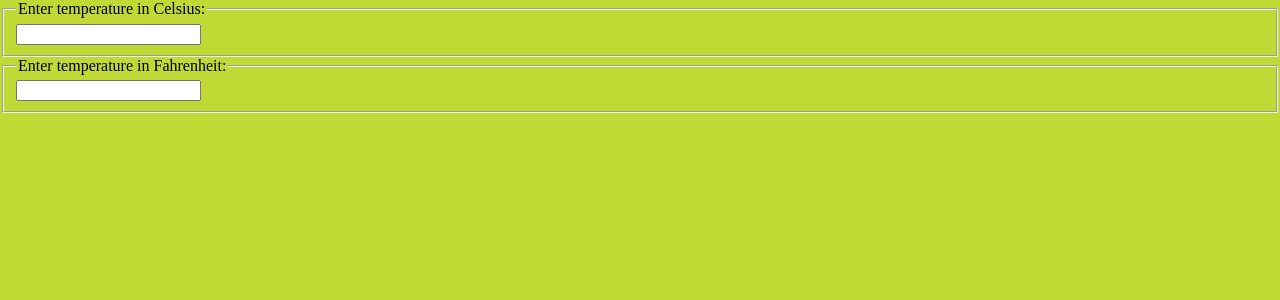
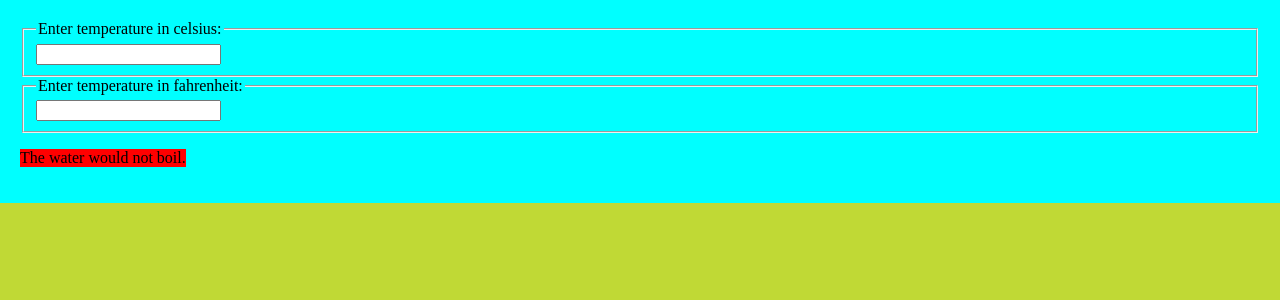
Before and after one commit to SinhaVinit/Main-Concept-React, a React (Create React App) app: page / in a window 1280 px wide. Shown: the top 300 px of the page. Built offline with nearby package versions, Linux system fonts and the light colour scheme.

Commit message:
Lifting State Up 3 (Temperature Calculator)

```diff
--- a/src/components/App.css
+++ /dev/null
@@ -1,4 +0,0 @@
-.App {
-    padding: 10px;
-    background-color: aqua;
-}
--- a/src/components/App.jsx
+++ /dev/null
@@ -1,42 +0,0 @@
-import "./App.css";
-import React from "react";
-
-const scaleNames = {
-  c: "Celsius",
-  f: "Fahrenheit",
-};
-
-class TemperatureInput extends React.Component {
-  constructor(props) {
-    super(props);
-    this.state = { temperature: "" };
-
-    this.handleChange = this.handleChange.bind(this);
-  }
-
-  handleChange(e) {
-    this.setState({ temperature: e.target.value });
-  }
-
-  render() {
-    return (
-      <fieldset>
-        <legend>Enter temperature in {scaleNames[this.props.scale]}:</legend>
-        <input value={this.state.temperature} onChange={this.handleChange} />
-      </fieldset>
-    );
-  }
-}
-
-class Calculator extends React.Component {
-  render() {
-    return (
-      <div>
-        <TemperatureInput scale="c" />
-        <TemperatureInput scale="f" />
-      </div>
-    );
-  }
-}
-
-export default Calculator;
--- /dev/null
+++ b/src/components/BoilingVerdict.jsx
@@ -0,0 +1,8 @@
+function BoilingVerdict(props) {
+  if (props.celsius >= 100) {
+    return <p className="boiling">The water would boil.</p>;
+  }
+  return <p className="notBoiling">The water would not boil.</p>;
+}
+
+export default BoilingVerdict;
--- /dev/null
+++ b/src/components/Calculator.jsx
@@ -0,0 +1,48 @@
+import React from "react";
+import TemperatureInput from "./TemperatureInput";
+import { toCelsius, toFahrenheit, toConvert } from "./convertors";
+import BoilingVerdict from "./BoilingVerdict";
+
+class Calculator extends React.Component {
+  constructor(props) {
+    super(props);
+    this.state = { scale: "c", temperature: "" };
+
+    this.handleCelsiusChange = this.handleCelsiusChange.bind(this);
+    this.handleFahrenheitChange = this.handleFahrenheitChange.bind(this);
+  }
+
+  handleCelsiusChange(temperature) {
+    this.setState({ scale: "c", temperature });
+  }
+
+  handleFahrenheitChange(temperature) {
+    this.setState({ scale: "f", temperature });
+  }
+
+  render() {
+    const scale = this.state.scale;
+    const temperature = this.state.temperature;
+    const celsius =
+      scale === "f" ? toConvert(temperature, toCelsius) : temperature;
+    const fahrenheit =
+      scale === "c" ? toConvert(temperature, toFahrenheit) : temperature;
+    return (
+      <div className="colour">
+        <TemperatureInput
+          scale="c"
+          temperature={celsius}
+          onTemperatureChange={this.handleCelsiusChange}
+        />
+        <TemperatureInput
+          scale="f"
+          temperature={fahrenheit}
+          onTemperatureChange={this.handleFahrenheitChange}
+        />
+        <BoilingVerdict celsius={celsius} />
+      </div>
+    );
+  }
+}
+
+export default Calculator;
--- /dev/null
+++ b/src/components/TemperatureInput.jsx
@@ -0,0 +1,31 @@
+import React from "react";
+
+const scaleName = {
+  c: "celsius",
+  f: "fahrenheit",
+};
+
+class TemperatureInput extends React.Component {
+  constructor(props) {
+    super(props);
+    this.handleChange = this.handleChange.bind(this);
+  }
+
+  handleChange(e) {
+    // this.setState({ temperature: e.target.value });
+    this.props.onTemperatureChange(e.target.value);
+  }
+
+  render() {
+    const scale = this.props.scale;
+    const temperature = this.props.temperature;
+    return (
+      <fieldset>
+        <legend>Enter temperature in {scaleName[scale]}:</legend>
+        <input value={temperature} onChange={this.handleChange} />
+      </fieldset>
+    );
+  }
+}
+
+export default TemperatureInput;
--- /dev/null
+++ b/src/components/convertors.jsx
@@ -0,0 +1,19 @@
+function toCelsius(fahrenheit) {
+  return ((fahrenheit - 32) * 5) / 9;
+}
+
+function toFahrenheit(celsius) {
+  return (celsius * 9) / 5 + 32;
+}
+
+function toConvert(temperature, convert) {
+  const input = parseFloat(temperature);
+  if (Number.isNaN(input)) {
+    return "";
+  }
+  const output = convert(temperature);
+  const rounded = Math.round(output * 1000) / 1000;
+  return rounded.toString();
+}
+
+export { toCelsius, toFahrenheit, toConvert };
--- a/src/index.css
+++ b/src/index.css
@@ -2,7 +2,18 @@ body {
     margin: 0;
     background-color: rgb(192, 217, 53);
 }
-/*
-code {
 
-} */
+.colour {
+    padding: 20px;
+    background-color: aqua;
+}
+
+.boiling {
+    display: inline-block;
+    background-color: chartreuse;
+}
+
+.notBoiling {
+    display: inline-block;
+    background-color: red ;
+}
--- a/src/index.js
+++ b/src/index.js
@@ -1,7 +1,7 @@
 import React from "react";
 import ReactDOM from "react-dom/client";
 import "./index.css";
-import Calculator from "./components/App";
+import Calculator from "./components/Calculator";
 
 const root = ReactDOM.createRoot(document.getElementById("root"));
 root.render(
```
